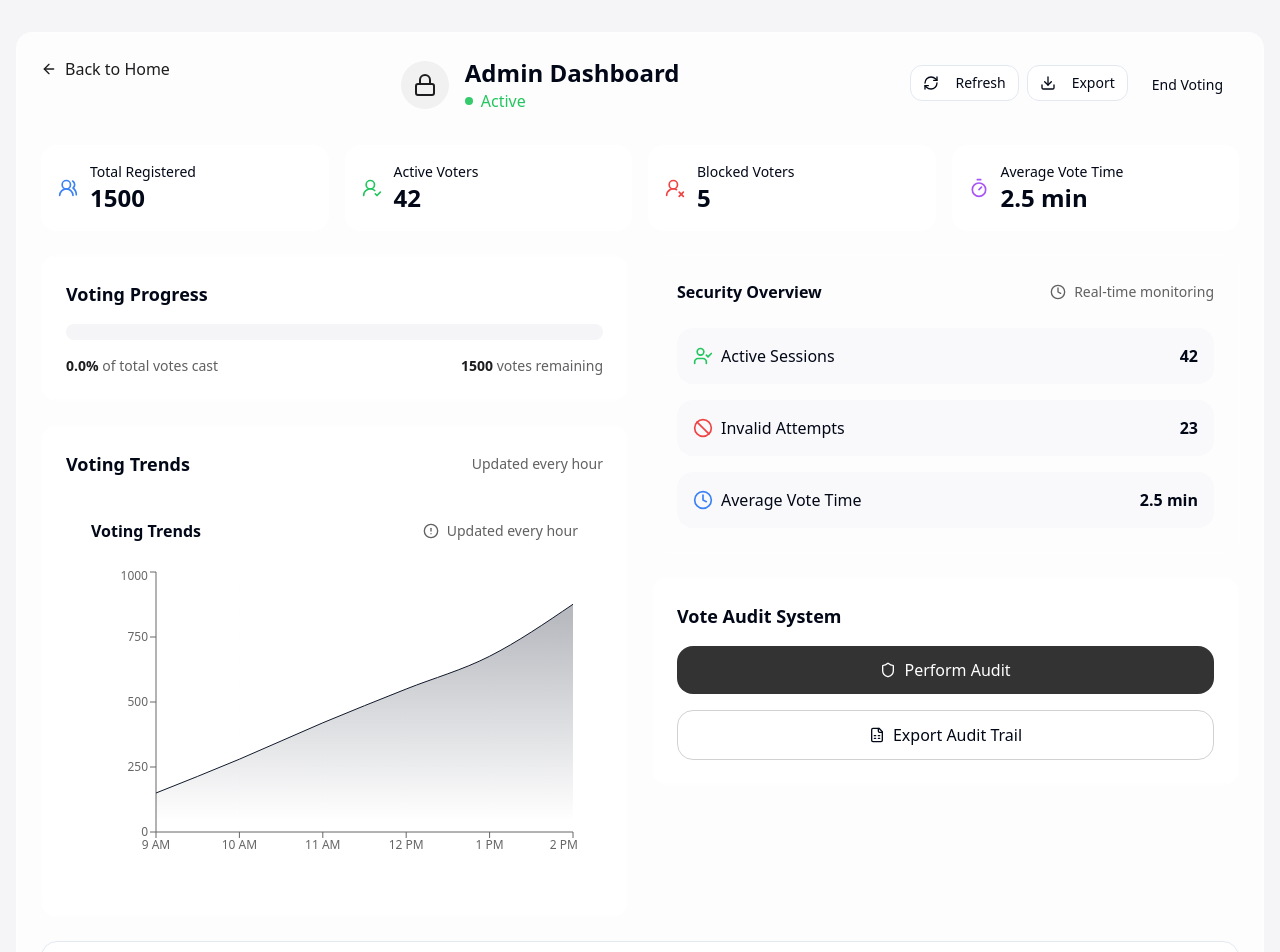
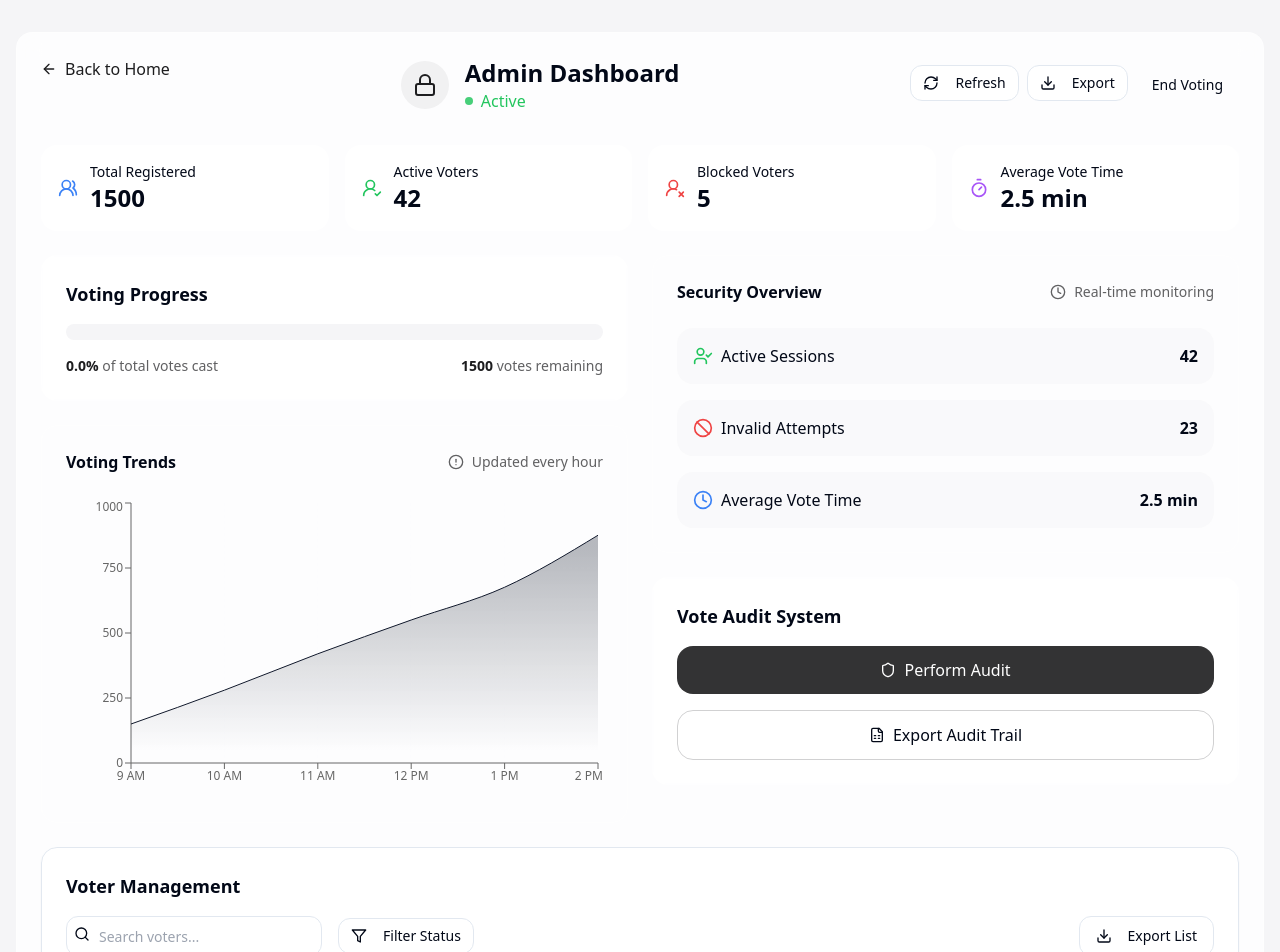
Before and after one commit to hridesh94/SecureVoteChain, a React (Vite) app: page /dashboard/admin in a window 1280 px wide. Shown: the top 952 px of the page. Built offline with nearby package versions, Linux system fonts and the light colour scheme.

Commit message:
Remove duplicate voting trend
This commit removes a duplicate instance of the "Voting Trends" section from the admin dashboard.

```diff
--- a/src/components/admin/dashboard/DashboardContent.tsx
+++ b/src/components/admin/dashboard/DashboardContent.tsx
@@ -1,3 +1,4 @@
+
 import VotingProgress from "@/components/admin/VotingProgress";
 import VotingResults from "@/components/admin/VotingResults";
 import VotingChart from "@/components/admin/VotingChart";
@@ -34,13 +35,7 @@ const DashboardContent = ({
             votingProgress={stats.votingProgress}
             remainingVoters={stats.remainingVoters}
           />
-          <div className="p-6 rounded-lg border border-white/20 backdrop-blur-sm">
-            <h3 className="font-semibold mb-4 text-lg flex items-center justify-between">
-              Voting Trends
-              <span className="text-sm font-normal text-primary/70">Updated every hour</span>
-            </h3>
-            <VotingChart data={votingData} />
-          </div>
+          <VotingChart data={votingData} />
         </div>
         <div className="space-y-6">
           <SecurityOverview stats={stats} />
```
